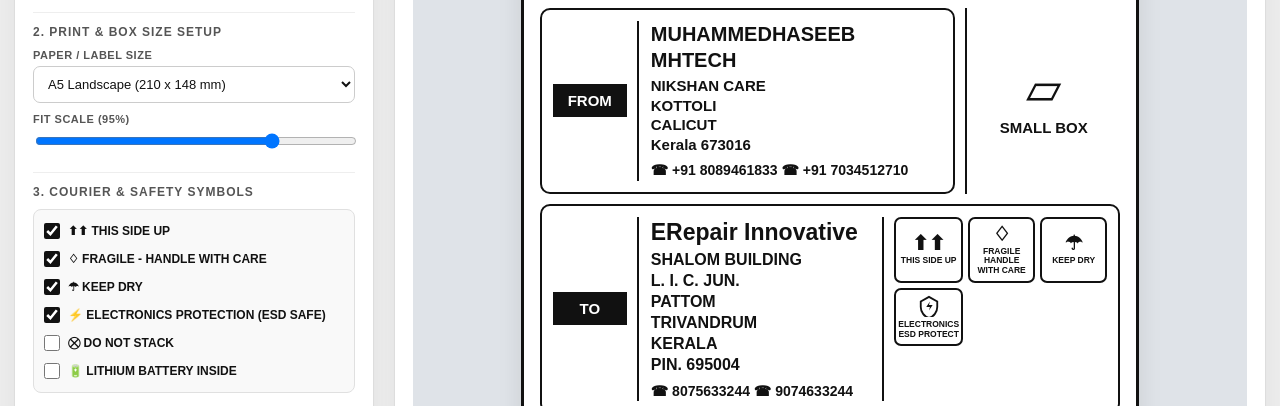
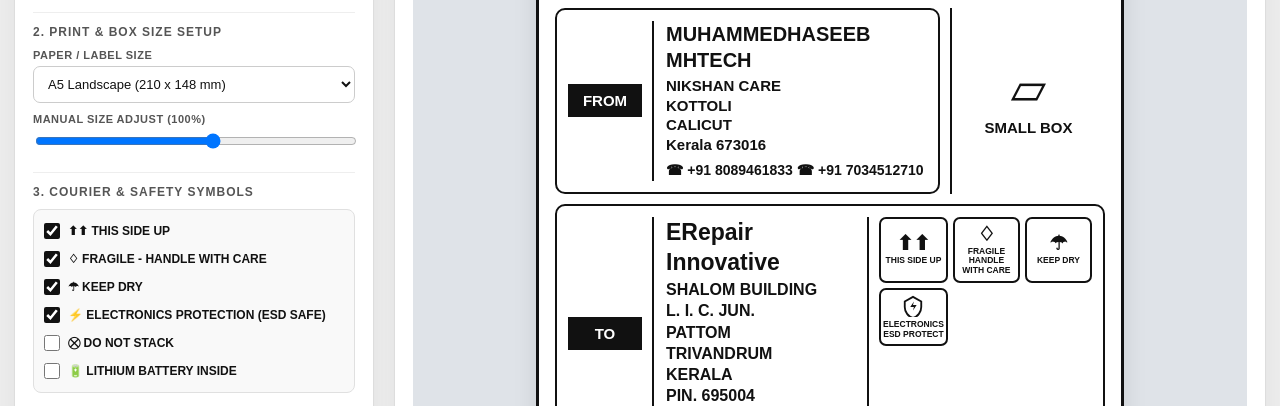
Before and after one commit to muhammedhaseeb9645/MH-TECH-SHIPPING-SLIP-MAKER, a plain HTML site: page index.html in a window 1280 px wide. Shown: the part 227-633 px from the top of the page. Drawn offline with Linux system fonts and the light colour scheme.

Commit message:
Update index.html

```diff
--- a/index.html
+++ b/index.html
@@ -79,7 +79,7 @@ button{border:0;border-radius:8px;padding:12px;font-weight:700;cursor:pointer;fo
     padding: 0 !important;
     background: #fff !important;
     width: 100% !important;
-    height: auto !important;
+    height: 100% !important;
     overflow: hidden !important;
   }
   #slip {
@@ -100,7 +100,7 @@ button{border:0;border-radius:8px;padding:12px;font-weight:700;cursor:pointer;fo
 <body>
 <header>
   <strong>MH TECH <span style="color:#aaa">/</span> SHIPPING SLIP MAKER</strong>
-  <span>SLIP-ONLY PRINT • AUTO-SAVED</span>
+  <span>AUTO-FIT SINGLE PAGE • AUTO-SAVED</span>
 </header>
 <main>
 <section class="panel editor">
@@ -134,8 +134,8 @@ button{border:0;border-radius:8px;padding:12px;font-weight:700;cursor:pointer;fo
   <div class="field"><label>Height (mm)</label><input type="number" id="customH" value="105" min="50" max="500"></div>
 </div>
 <div class="field">
-  <label>Fit Scale (<span id="scaleVal">95</span>%)</label>
-  <input type="range" id="slipScale" min="35" max="115" value="95" style="padding:0">
+  <label>Manual Size Adjust (<span id="scaleVal">100</span>%)</label>
+  <input type="range" id="slipScale" min="50" max="140" value="100" style="padding:0">
 </div>
 
 <h3>3. Courier & Safety Symbols</h3>
@@ -173,10 +173,10 @@ PIN. 695004</textarea></div>
 <div class="field"><label>Footer note</label><input id="footerNote" value="HANDLE WITH CARE • THANK YOU"></div>
 
 <div class="actions">
-  <button class="primary" onclick="window.print()">🖨️ PRINT SLIP ONLY</button>
+  <button class="primary" onclick="triggerSinglePagePrint()">🖨️ PRINT SLIP (AUTO FIT 1 PAGE)</button>
   <button class="secondary" onclick="resetSlip()">RESET DEFAULT DETAILS</button>
 </div>
-<p class="note"><strong>Print Tip:</strong> Only the shipping slip will print. Set <b>Margins</b> to <b>Default</b> or <b>None</b> in the print dialog.</p>
+<p class="note"><strong>Auto Fit Active:</strong> Automatically scales to fit inside A4 / A5 / box labels on a single page without extra pages or tiny output.</p>
 </section>
 
 <section class="panel preview-panel">
@@ -205,7 +205,7 @@ PIN. 695004</textarea></div>
 <div class="footer"><span id="pFooter"></span><span id="pFooterBrand">MH TECH • NIKSHAN CARE</span></div>
 </article>
 </div>
-<p class="note">Preview shows relative paper/label proportions and scale. All your edits and shop logo are saved locally without data loss.</p>
+<p class="note">Preview shows relative paper/label proportions. All your edits and shop logo are saved locally without data loss.</p>
 </section>
 </main>
 
@@ -223,6 +223,7 @@ const SYMBOLS_DATA = {
   battery: { html: `<svg viewBox="0 0 24 24"><rect x="2" y="7" width="18" height="10" rx="2"/><line x1="22" y1="11" x2="22" y2="13"/><path d="M11 9l-2 3h3l-1 3" stroke-width="1.8"/></svg>LITHIUM<br>BATTERY` }
 };
 
+// Dimensions in mm
 const PRESET_DIMS = {
   'A5 landscape': { w: 210, h: 148 },
   'A5 portrait': { w: 148, h: 210 },
@@ -257,22 +258,56 @@ function getEffectiveDimensions() {
   return { w: d.w, h: d.h, pageRule: preset };
 }
 
+// Calculates optimal single-page zoom so slip fills A4/A5/label nicely without overflowing to a 2nd page
+function computeSinglePageZoom() {
+  const { w, h } = getEffectiveDimensions();
+  const manualFactor = (Number(document.getElementById('slipScale').value) || 100) / 100;
+
+  // Convert mm to px at ~96 DPI (1mm = 3.7795px), leaving ~8mm margin around page
+  const printableWpx = Math.max(200, (w - 8) * 3.7795);
+  const printableHpx = Math.max(200, (h - 8) * 3.7795);
+
+  const slipEl = document.getElementById('slip');
+  // Base design width reference is 680px
+  const baseWidth = 680;
+  const widthRatio = printableWpx / baseWidth;
+
+  // Measure actual rendered height at baseWidth
+  const prevZoom = slipEl.style.zoom;
+  const prevWidth = slipEl.style.width;
+  slipEl.style.zoom = '1';
+  slipEl.style.width = baseWidth + 'px';
+  const naturalH = slipEl.scrollHeight || 460;
+  slipEl.style.zoom = prevZoom;
+  slipEl.style.width = prevWidth;
+
+  const heightRatio = printableHpx / (naturalH * widthRatio);
+
+  // Fit inside both width and height of the page, capped cleanly at 0.98 of page height so it stays 1 page
+  let fitZoom = widthRatio * Math.min(1, heightRatio * 0.96);
+
+  // Ensure A4 / A5 has a strong, readable size rather than looking tiny
+  fitZoom = fitZoom * manualFactor;
+  return Math.max(0.35, Math.min(1.6, fitZoom));
+}
+
 function updateSizeAndScale() {
   const preset = document.getElementById('printPreset').value;
   document.getElementById('customSizeBox').style.display = preset === 'custom' ? 'grid' : 'none';
 
-  const scalePercent = Number(document.getElementById('slipScale').value) || 95;
+  const scalePercent = Number(document.getElementById('slipScale').value) || 100;
   document.getElementById('scaleVal').textContent = scalePercent;
 
   const { w, h, pageRule } = getEffectiveDimensions();
   const slipEl = document.getElementById('slip');
 
-  const basePreviewPx = Math.min(760, Math.max(320, w * 3.1));
-  slipEl.style.width = (basePreviewPx * (scalePercent / 100)) + 'px';
-  slipEl.style.padding = scalePercent < 70 ? '10px' : '16px';
+  // Preview sizing proportional to chosen paper/label
+  const aspectRatio = w / h;
+  const previewMaxW = Math.min(760, Math.max(320, w * 2.8));
+  slipEl.style.width = (previewMaxW * (scalePercent / 100)) + 'px';
 
-  const zoomFactor = (scalePercent / 100) * Math.min(1, (w / 210) * 1.15);
-  const clampedZoom = Math.max(0.35, Math.min(1.25, zoomFactor)).toFixed(3);
+  const singlePageZoom = computeSinglePageZoom().toFixed(3);
+  const inverseWidthPercent = (100 / Number(singlePageZoom)).toFixed(2);
 
   const styleTag = document.getElementById('dynamicPrintStyle');
   styleTag.textContent = `
@@ -282,13 +317,21 @@ function updateSizeAndScale() {
         margin: 4mm;
       }
       #slip {
-        width: calc(100% / ${clampedZoom}) !important;
-        zoom: ${clampedZoom} !important;
-        border-width: ${scalePercent < 65 ? '2px' : '3px'} !important;
+        width: ${inverseWidthPercent}% !important;
+        zoom: ${singlePageZoom} !important;
       }
     }
   `;
 }
+
+function triggerSinglePagePrint() {
+  updateSizeAndScale();
+  setTimeout(() => {
+    window.print();
+  }, 60);
+}
+
+window.addEventListener('beforeprint', updateSizeAndScale);
 
 function handleSizeChange() {
   const preset = document.getElementById('printPreset').value;
@@ -419,7 +462,7 @@ function resetSlip() {
     printPreset: 'A5 landscape',
     customW: '210',
     customH: '148',
-    slipScale: '95'
+    slipScale: '100'
   };
   Object.entries(d).forEach(([k, v]) => {
     if (document.getElementById(k)) document.getElementById(k).value = v;
```
